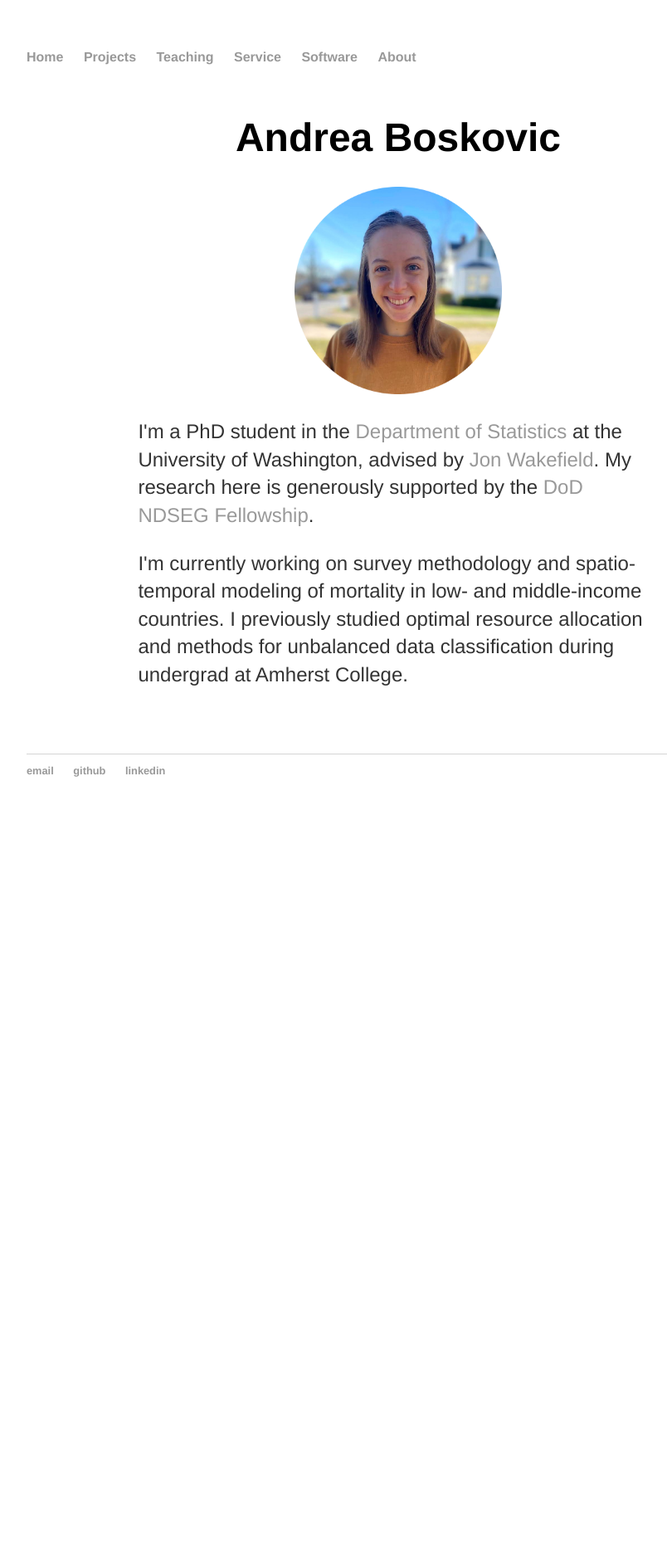
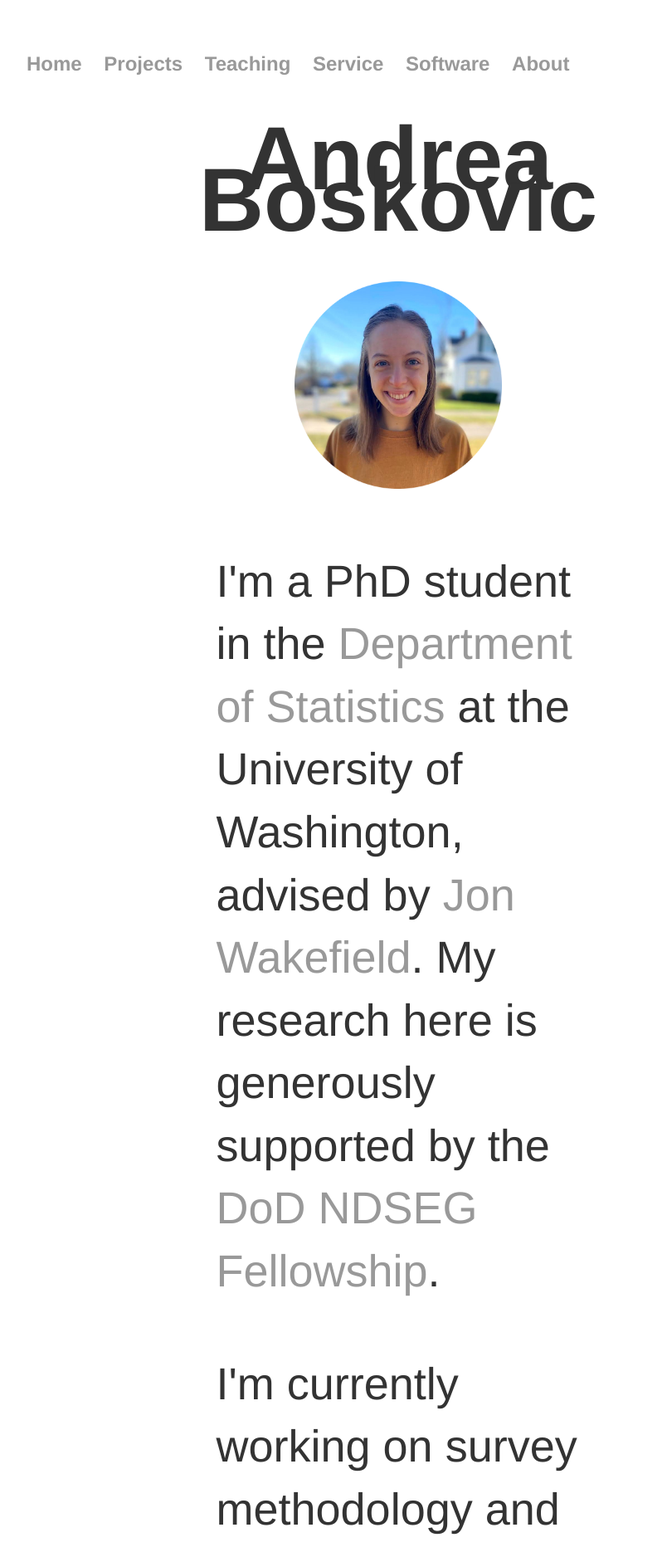
Before and after one commit to aboskovic21/aboskovic21.github.io, a Jekyll site: the page built from index.html, in a window 1280 px wide. Shown: the top 1870 px of the page at 83% size, without its empty margins (160-964 px from the left). Built offline with Jekyll 4.4.1, drawn with Linux system fonts in a browser that asks for light colours; before the commit the page ends 996 px from its top, so only the background shows below that.

Commit message:
update to css

```diff
--- a/css/main.css
+++ b/css/main.css
@@ -1,17 +1,10 @@
-body {
+body, .blurb, .teaching-experience, p {
     margin: 60px auto;
     width: 70%;
     font-family:'Helvetica', 'Arial', 'Sans-Serif';
-}
-div.blurb {
-    margin: 60px auto;
-    width: 70%;
-    font-family: 'Helvetica', 'Arial', 'Sans-Serif';
-}
-div.teaching-experience {
-    margin: 60px auto;
-    width: 70%;
-    font-family: 'Helvetica', 'Arial', 'Sans-Serif';
+    font-size: 1.5em;
+    line-height: 1.4em;
+    color: #333;
 }
 nav ul, footer ul {
     font-family:'Helvetica', 'Arial', 'Sans-Serif';
@@ -34,11 +27,6 @@
     font-size: 3em;
     font-family:'Helvetica', 'Arial', 'Sans-Serif';
 }
-p {
-    font-size: 1.5em;
-    line-height: 1.4em;
-    color: #333;
-}
 footer {
     border-top: 1px solid #d5d5d5;
     font-size: .8em;
```
